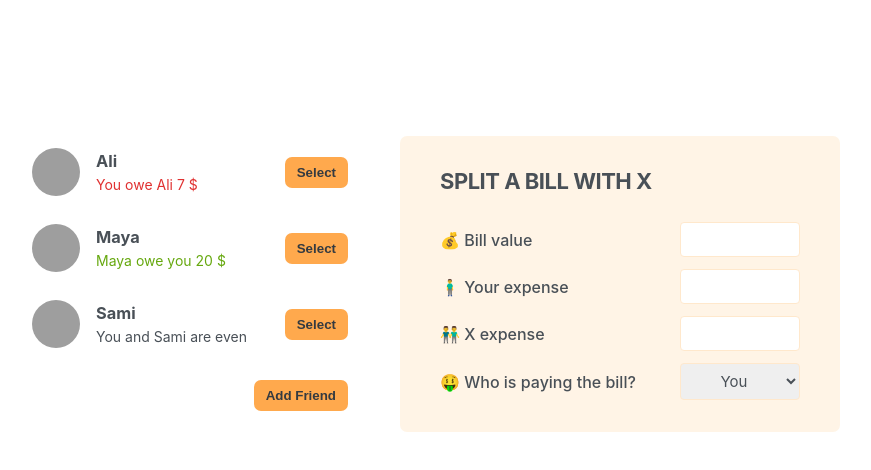
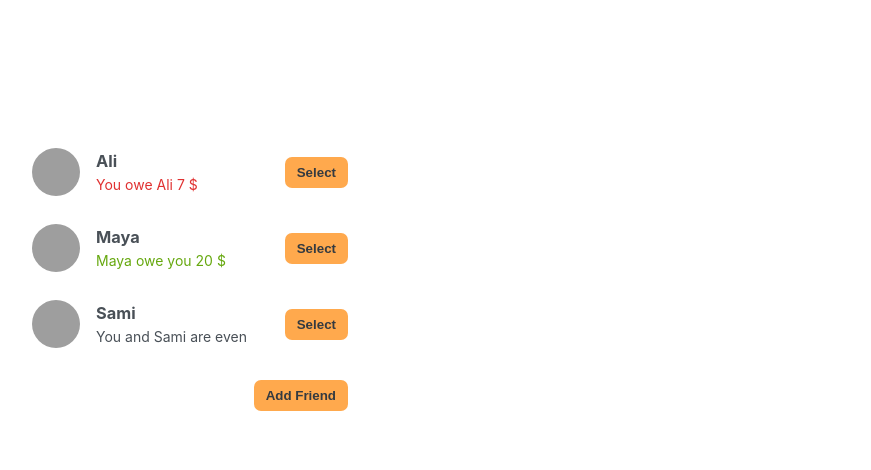
Before and after one commit to Rahaf-Mansour/split-bill-with-a-friend, a React (Vite) app: page / in a window 1280 px wide. Shown: the top 470 px of the page, without its empty margins (210-1081 px from the left). Built offline with nearby package versions, Linux system fonts and the light colour scheme; grey boxes are pictures that could not be loaded.

Commit message:
display the selected friend info to the split bill form

```diff
--- a/src/App.jsx
+++ b/src/App.jsx
@@ -25,6 +25,7 @@ const initialFriends = [
 function App() {
   const [showAddFriend, setShowAddFriend] = useState(false);
   const [friends, setFriends] = useState(initialFriends);
+  const [selectedFriend, setSelectedFriend] = useState(null);
 
   function handleShowAddFriend() {
     setShowAddFriend((curr) => !curr);
@@ -34,31 +35,35 @@ function App() {
     setFriends((friends) => [...friends, newFriend])
   }
 
+  function handleSelectedFriend(friend) {
+    setSelectedFriend(friend);
+  }
+
   return (
     <div className='app'>
       <div className='sidebar'>
-        <FriendsList friends={friends} />
+        <FriendsList friends={friends} onSelection={handleSelectedFriend} />
         {showAddFriend && <FormAddFriend onAddFriend={handleAddFriend} />}
         <Button onClick={handleShowAddFriend}> {showAddFriend ? "Close" : "Add Friend"}</Button>
       </div>
-      <FormSplitBill />
+      {selectedFriend && <FormSplitBill selectedFriend={selectedFriend} />}
     </div>
   )
 }
 
 export default App;
 
-function FriendsList({ friends }) {
+function FriendsList({ friends, onSelection }) {
 
   return (
     <ul>
       {friends.map((friend) =>
-        <Friend key={friend.id} friend={friend} />)}
+        <Friend key={friend.id} friend={friend} onSelection={onSelection} />)}
     </ul>
   )
 }
 
-function Friend({ friend }) {
+function Friend({ friend, onSelection }) {
 
   return (
     <>
@@ -68,7 +73,7 @@ function Friend({ friend }) {
         {friend.balance < 0 && <p className='red'>You owe {friend.name} {Math.abs(friend.balance)} $</p>}
         {friend.balance > 0 && <p className='green'>{friend.name} owe you {Math.abs(friend.balance)} $</p>}
         {friend.balance === 0 && <p> You and {friend.name} are even </p>}
-        <Button>Select</Button>
+        <Button onClick={() => onSelection(friend)}>Select</Button>
       </li>
     </>
   )
@@ -107,21 +112,21 @@ function FormAddFriend({ onAddFriend }) {
   )
 }
 
-function FormSplitBill() {
+function FormSplitBill({ selectedFriend }) {
 
   return (
     <form className='form-split-bill'>
-      <h2>Split a bill with X</h2>
+      <h2>Split a bill with {selectedFriend.name}</h2>
       <label>💰 Bill value</label>
       <input type="text" />
       <label>🧍‍♂️ Your expense</label>
       <input type="text" />
-      <label>👬 X expense</label>
+      <label>👬 {selectedFriend.name} expense</label>
       <input type="text" />
       <label>🤑 Who is paying the bill?</label>
       <select>
         <option value="you">You</option>
-        <option value="x">X</option>
+        <option value={selectedFriend.name}>{selectedFriend.name}</option>
       </select>
     </form>
   )
```
